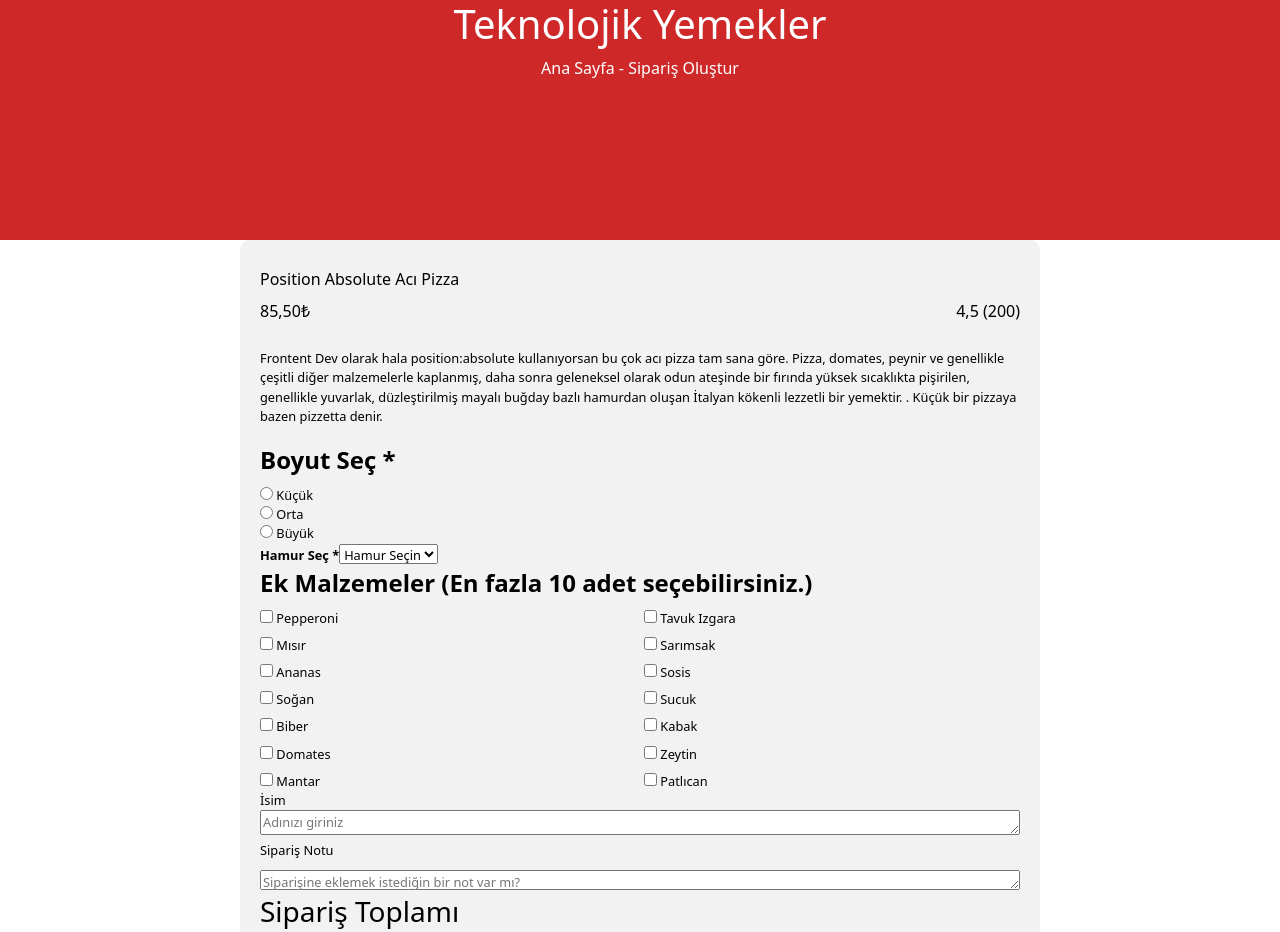
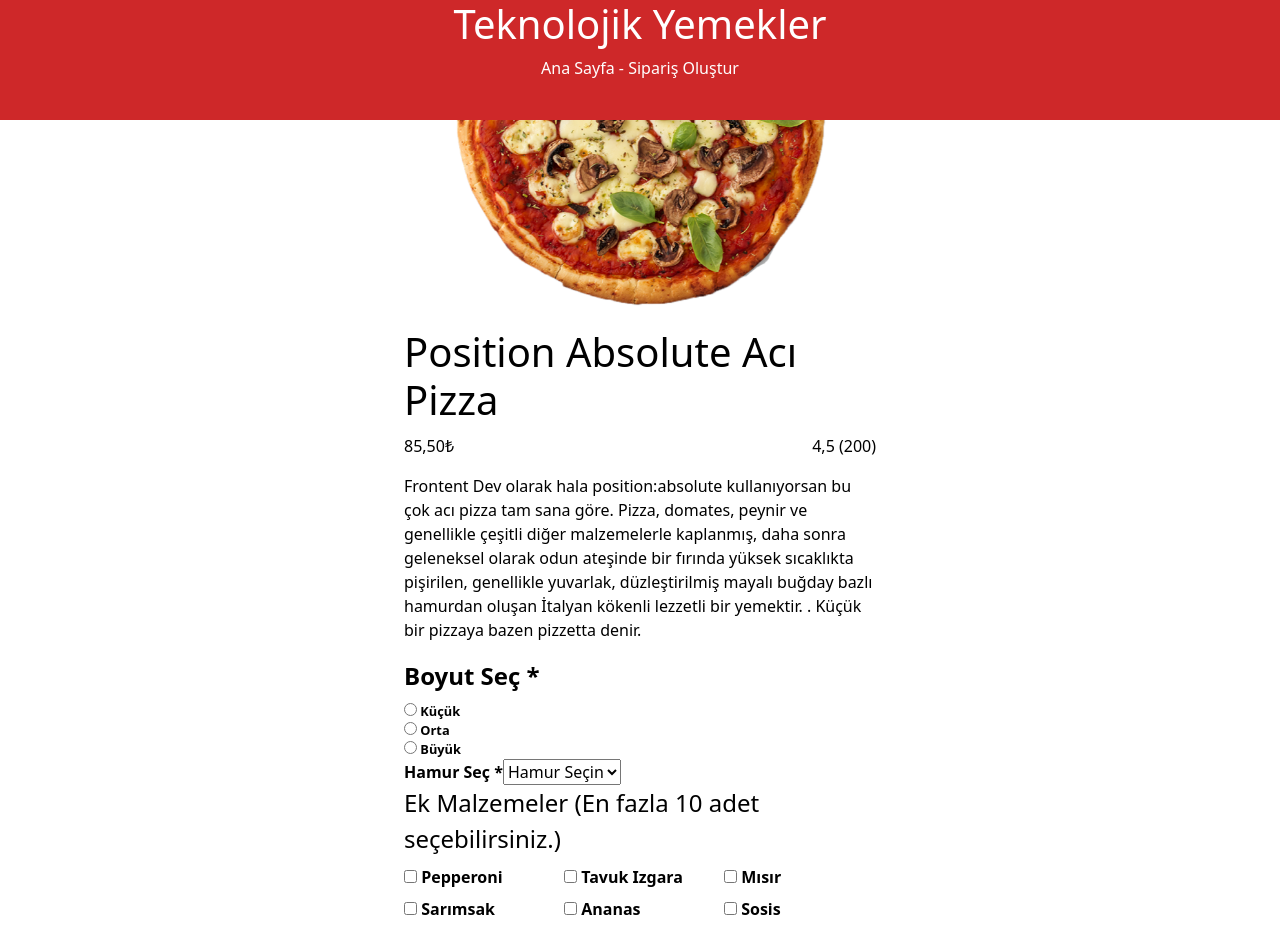
Before and after one commit to bernakocalar/pizzaProject, a React (Vite) app: page /orderPage in a window 1280 px wide. Shown: the top 932 px of the page. Built offline with nearby package versions, Linux system fonts and the light colour scheme.

Commit message:
görüntü düzenlemeleri

```diff
--- a/src/App.jsx
+++ b/src/App.jsx
@@ -102,9 +102,10 @@ grid-row-gap: 0px;
   justify-content: center; /* Grid'i yatayda ortala */
   padding: 0;
   place-items: center;
-   margin-left: 20%;
-  margin-right: 20%;
+   margin-left: 25%;
+  margin-right: 25%;
   margin- top : 20px;
+  font-weight: bold;
       @media (max-width: 768px) {
    grid-template-columns: repeat(1, 1fr);
   }
@@ -142,6 +143,7 @@ const Footer = styled.section`
   `
   const FooterPart = styled.div`
   color: white;
+  margin-top : 10px;
   `
 function App() {
   const navigate = useNavigate();
@@ -171,7 +173,6 @@ function App() {
         <img src = "public\iteration-2-images\icons/6.svg" alt=""/>
         <p>Gazlı İçecek</p>
     </SmallContainer>
-
     <Container>
       <div>
     <img src="public\iteration-2-images\pictures\food-1.png" />
@@ -189,8 +190,6 @@ function App() {
     <p>Position Absolute Acı Pizza</p>
     <p>4,9 (200) 60₺</p>
     </div>
-
-
 
     </Container>
     <Footer>
--- a/src/orderPage.css
+++ b/src/orderPage.css
@@ -1,17 +1,17 @@
 #header {
   background-color: #CE2829;
-  height: 30vh;
+  height: 15vh;
   text-align: center;
   color: white;
   background-position: center;
 }
 
 #form-container {
-  margin-left: 30vh;
-  margin-right: 30vh;
-  background-color: #f2f2f2;
+  margin-left: 30vw;
+  margin-right: 30vw;
   padding: 20px;
   border-radius: 10px;
+
   @media (max-width: 768px) {
     top: 15%;
     width: 100%;
@@ -20,57 +20,26 @@
   }
 }
 
-#pizzaName {
+
+.pizzaPrice {
+  display: flex;
+  justify-content: space-between;
   margin-top: 10px;
-  font-size: 1rem;
 }
 
-#pizzaExp {
-  margin-top: 10px;
+.size {
+  display: flex;
+  flex-direction: column;
   font-size: 0.8rem;
 }
 
-#pizzaPrice {
-  display: flex;
-  justify-content: space-between;
-  margin-top: 10px;
-  font-size: 1rem;
+.toppings {
+  display: grid;
+  grid-template-columns: repeat(3, 1fr);
+  gap: 8px;
 }
 
-#size {
-  display: flex;
-  flex-direction: column;
-  margin-right: ½rem;
-  font-size: 0.8rem;
-}
-
-#toppings {
-  display: grid;
-  grid-template-columns: repeat(2, 1fr);
-  gap: 8px;
-  font-size: 0.8rem;
-}
-
-#mediumArea {
-  margin-top: 10px;
-  font-size: 0.8rem;
-  @media (max-width: 768px) {
-    top: 15%;
-   width: 100%;
-  }
-}
-
-#dough {
-  height: 20px;
-}
-
-#note {
-  margin-top: 10px;
-  height: 20px;
-  width: 100%;
-}
-
-#quantity {
+.quantity {
   height: 3rem;
   width: 3rem;
   font-size: 1.5rem;
@@ -82,19 +51,19 @@
 
 }
 
-#tinyButton {
+.tinyButton {
   height: 3rem;
   width: 3rem;
   font-size: 1.5rem;
   background: #FDC913;
-  color:black;
+  color: black;
   border: 0 solid #dbdbdb;
   text-align: center;
   cursor: pointer;
   border-radius: 4px;
 }
 
-#firstButton {
+.mainButton {
   background-color: #FDC913;
   margin-top: 10px;
   border-radius: 20px;
@@ -103,21 +72,58 @@
 
 }
 
-#name {
-  width: 100%;
-}
-
-.altKisim{
+.altKisim {
   display: grid;
   grid-template-columns: repeat(2, 1fr);
 
 }
-#sonBolum{
+
+#sonBolum {
   display: flex;
   align-items: center;
   justify-content: center;
 
 }
-#toplam{
+
+#toplam {
   font-weight: bold;
 }
+
+textarea {
+  width: 100%;
+  padding: 12px 20px;
+  border: 2px solid #ccc;
+  border-radius: 8px;
+  background-color: #f7f7f7;
+  font-size: 16px;
+  color: #333;
+  transition: all 0.3s ease;
+  resize: vertical;
+  /* Kullanıcıya dikeyde yeniden boyutlandırma imkanı verir */
+  min-height: 1rem;
+  /* Minimum yükseklik */
+  max-height: 300px;
+  /* Maksimum yükseklik */
+}
+
+textarea:focus {
+  border-color: yellow;
+  /* Odaklanınca kenarlık rengi değişir */
+  background-color: #fff;
+  /* Arka plan beyaz olur */
+  box-shadow: 0 0 8px yellow;
+  /* Gölgeleme efekti */
+  outline: none;
+  /* Odaklanınca dış hatları kaldırır */
+}
+
+textarea::placeholder {
+  color: #aaa;
+  /* Placeholder yazısının rengi */
+  font-style: italic;
+  /* Placeholder metnini italik yapar */
+}
+
+label {
+  font-weight: bold;
+}
--- a/src/orderPage.jsx
+++ b/src/orderPage.jsx
@@ -4,7 +4,6 @@ import axios from 'axios';
 import './orderPage.css';
 import OrderSuccess from "./orderSuccess"
 import { styled} from 'styled-components';
-import { Button, ButtonGroup } from 'reactstrap';
 
 function OrderPage() {
   const [note, setNote] = useState('');
@@ -86,6 +85,7 @@ function OrderPage() {
   `
   const FooterPart = styled.div`
   color: white;
+   margin-top : 10px;
   `
   return (
     <div style={{ color: "black", display: "flex", flexDirection: "column" }}>
@@ -93,18 +93,18 @@ function OrderPage() {
         <h1 >Teknolojik Yemekler</h1>
         <p >Ana Sayfa - Sipariş Oluştur</p>
       </div>
-
+      <img style={{marginLeft: "35%", marginRight:"35%" , marginTop:"0"}} src="public\iteration-2-images\pictures\form-banner.png" />
       <div id="form-container">
-        <h1 id="pizzaName">Position Absolute Acı Pizza</h1>
-        <div id="pizzaPrice">
+        <h1 >Position Absolute Acı Pizza</h1>
+        <div className="pizzaPrice">
           <p>85,50₺</p>
           <p>4,5 (200)</p>
         </div>
-        <p id="pizzaExp">
+        <p>
           Frontent Dev olarak hala position:absolute kullanıyorsan bu çok acı pizza tam sana göre. Pizza, domates, peynir ve genellikle çeşitli diğer malzemelerle kaplanmış, daha sonra geleneksel olarak odun ateşinde bir fırında yüksek sıcaklıkta pişirilen, genellikle yuvarlak, düzleştirilmiş mayalı buğday bazlı hamurdan oluşan İtalyan kökenli lezzetli bir yemektir. . Küçük bir pizzaya bazen pizzetta denir.
         </p>
-        <form id="mediumArea" onSubmit={handleSubmit}>
-          <fieldset id="size">
+        <form onSubmit={handleSubmit}>
+          <fieldset className="size">
             <legend style={{ fontWeight: "bold" }}>Boyut Seç *</legend>
             <label>
               <input
@@ -132,22 +132,23 @@ function OrderPage() {
             </label>
           </fieldset>
 
-          <label htmlFor="dough" style={{ fontWeight: "bold" }}>Hamur Seç *</label>
-          <select id="dough" name="dough" onChange={handleDoughChange}>
+          <label htmlFor="dough" >Hamur Seç *</label>
+          <select name="dough" onChange={handleDoughChange}>
             <option value="">Hamur Seçin</option>
             <option value="ince">İnce</option>
             <option value="kalın">Kalın</option>
             <option value="glutensiz">Glutensiz</option>
           </select>
-          <legend style={{ fontWeight: "bold" }}>
+          <legend >
               Ek Malzemeler (En fazla 10 adet seçebilirsiniz.)
             </legend>
-          <fieldset id="toppings">
+          <fieldset className="toppings">
             {toppingsList.map(({ value, label }) => (
               <label key={value}>
                 <input
                   type="checkbox"
                   name="toppings"
+                  id='checkBox'
                   value={value}
                   onChange={() => handleToppings(value)}
                   disabled={toppings.length >= 10 && !toppings.includes(value)}
@@ -157,12 +158,12 @@ function OrderPage() {
           </fieldset>
 
           <label>İsim</label>
-          <textarea onChange={handleNameChange} value={name} id="name" name="name" rows="1" placeholder="Adınızı giriniz"></textarea>
+          <textarea onChange={handleNameChange} value={name} name="name" rows="1" placeholder="Adınızı giriniz"></textarea>
 
           <label htmlFor="note">Sipariş Notu</label>
-          <textarea onChange={handleChange} id="note" name="note" rows="1" placeholder="Siparişine eklemek istediğin bir not var mı?"></textarea>
+          <textarea onChange={handleChange} name="note" rows="1" placeholder="Siparişine eklemek istediğin bir not var mı?"></textarea>
           <div className='altKisim'>
-          <section id="toplam">
+          <section>
             <h3>Sipariş Toplamı</h3>
             <p>Seçimler:</p>
             <p> 25.00$</p>
@@ -172,15 +173,15 @@ function OrderPage() {
           <section id="sonBolum">
 
             <label htmlFor="quantity">Adet:</label>
-            <button id="tinyButton" type="button" onClick={decreaseQuantity} disabled={quantity <= 1}>-</button>
-            <input id="quantity" name="quantity" value={quantity} readOnly />
-            <button id="tinyButton" type="button" onClick={increaseQuantity}>+</button>
+            <button className="tinyButton" type="button" onClick={decreaseQuantity} disabled={quantity <= 1}>-</button>
+            <input className="quantity" name="quantity" value={quantity} readOnly />
+            <button className="tinyButton" type="button" onClick={increaseQuantity}>+</button>
             </section>
             {!showSuccess ? (
               <>
                 {error && <p style={{ color: "red" }}>Gerekli alanları doldurun.</p>}
                 <button
-                  id="firstButton"
+                  className="mainButton"
                   type="submit"
                   disabled={ !validateForm()}
                   onClick={handleSubmit}>Siparişi Tamamla</button>
--- a/src/orderSuccess.jsx
+++ b/src/orderSuccess.jsx
@@ -47,6 +47,7 @@ justify-content: space-evenly;
 `
 const FooterPart = styled.div`
 color: white;
+ margin-top : 10px;
 `
 function OrderSuccess() {
   const location = useLocation();
```
Lines whose indentation alone changed are shown as unchanged.
